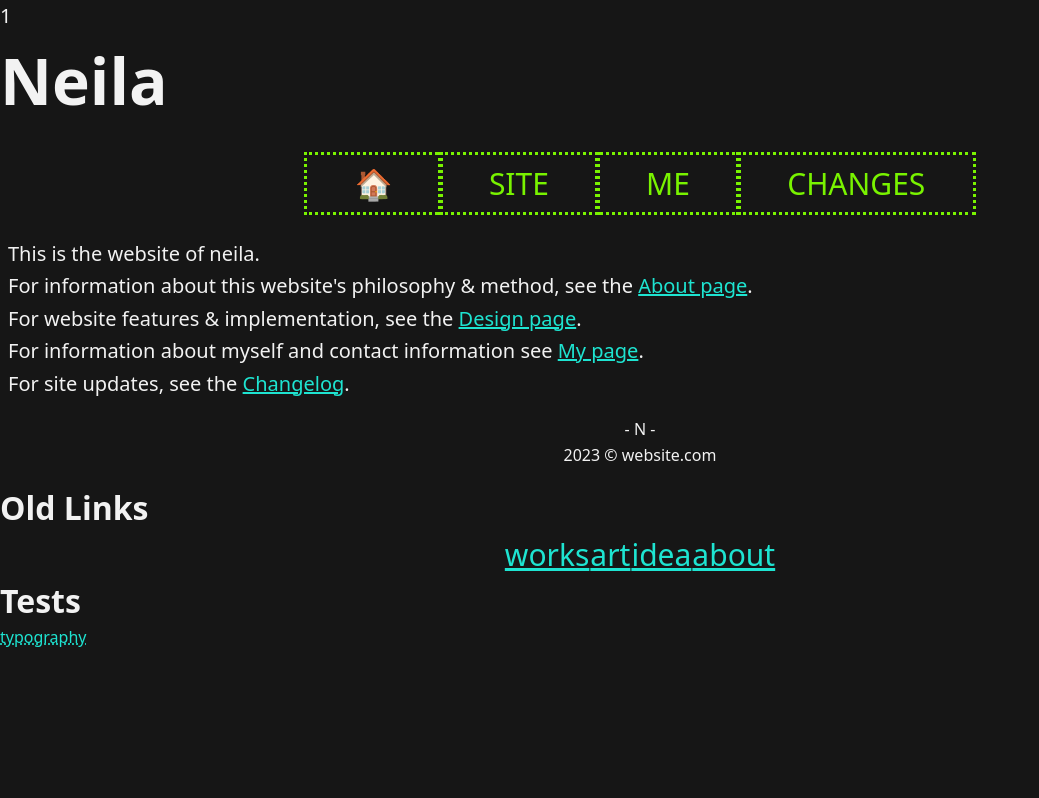
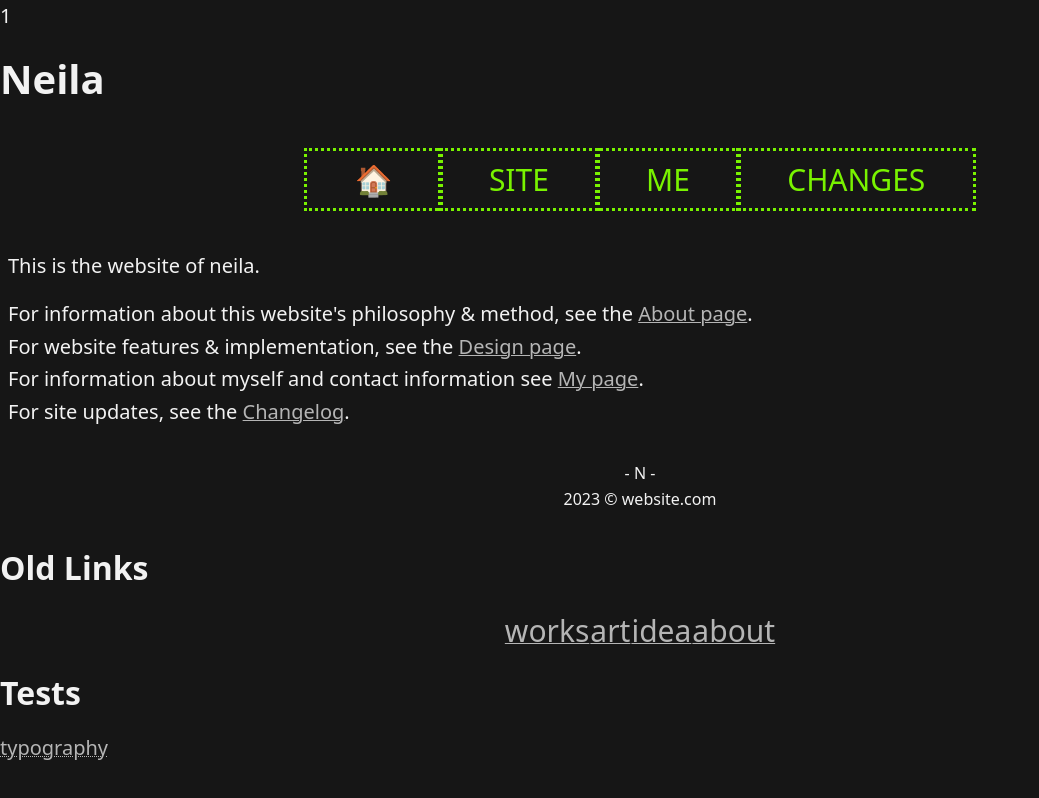
Before and after one commit to neila/neila.github.io, a Next.js app: page / in a window 1280 px wide. Shown: the whole page, without its empty margins (0-1039 px from the left). Built offline with nearby package versions, Linux system fonts and the light colour scheme.

Commit message:
adjust css

```diff
--- a/src/globals.css
+++ b/src/globals.css
@@ -4,32 +4,35 @@
 
 @layer base {
   body {
-    @apply bg-neutral-700 text-neutral-base
+    @apply bg-neutral-700 text-neutral-base text-1.25
   }
   h1 {
-    @apply font-7 text-2.25;
+    @apply font-7 text-2.25 pb-4;
   }
   h2 {
-    @apply font-6 text-2;
+    @apply font-6 text-2 pb-4;
   }
   h3 {
-    @apply font-5 text-1.875;
+    @apply font-5 text-1.875 pb-4;
   }
   h4 {
-    @apply font-4 text-1.5;
+    @apply font-4 text-1.5 pb-4;
   }
   p {
-    @apply font-3 text-1.25 leading-relaxed;
+    @apply font-3 text-1.25 leading-relaxed pb-4;
   }
   a {
-    @apply underline text-info hover:text-warning;
+    @apply underline decoration-1 text-neutral-300 hover:text-neutral-400;
+  }
+  ul {
+    @apply list-disc list-inside pb-4;
   }
 }
 
 
 @layer components {
   .top-heading {
-    @apply font-7 text-4;
+    @apply font-7 text-[2.5rem];
   }
 }
 
--- a/tailwind.config.js
+++ b/tailwind.config.js
@@ -25,7 +25,7 @@ module.exports = {
           400: "#8EFF1D",
           500: "#79F300",
           600: "#65CA00",
-          700: "#499200",
+          700: "#00aa00",
         },
         warning: {
           DEFAULT: "#FE353E",
```
